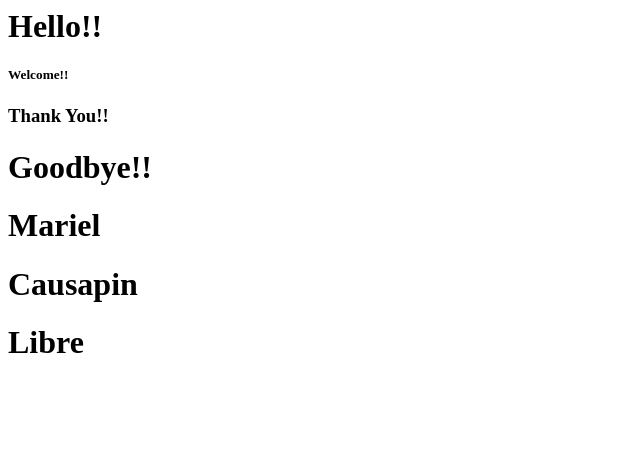
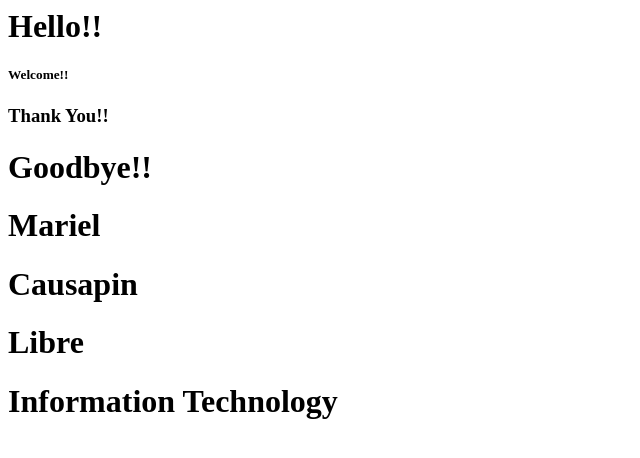
Before and after one commit to mariellibre04/Libre, a plain HTML site: page index.html in a window 1280 px wide. Shown: the whole page, without its empty margins (0-640 px from the left). Drawn offline with Linux system fonts and the light colour scheme.

Commit message:
eight commit

```diff
--- a/index.html
+++ b/index.html
@@ -8,3 +8,4 @@
 <h1>Mariel</h1>
 <h1>Causapin</h1>
 <h1>Libre</h1>
+<h1>Information Technology</h1>
```
